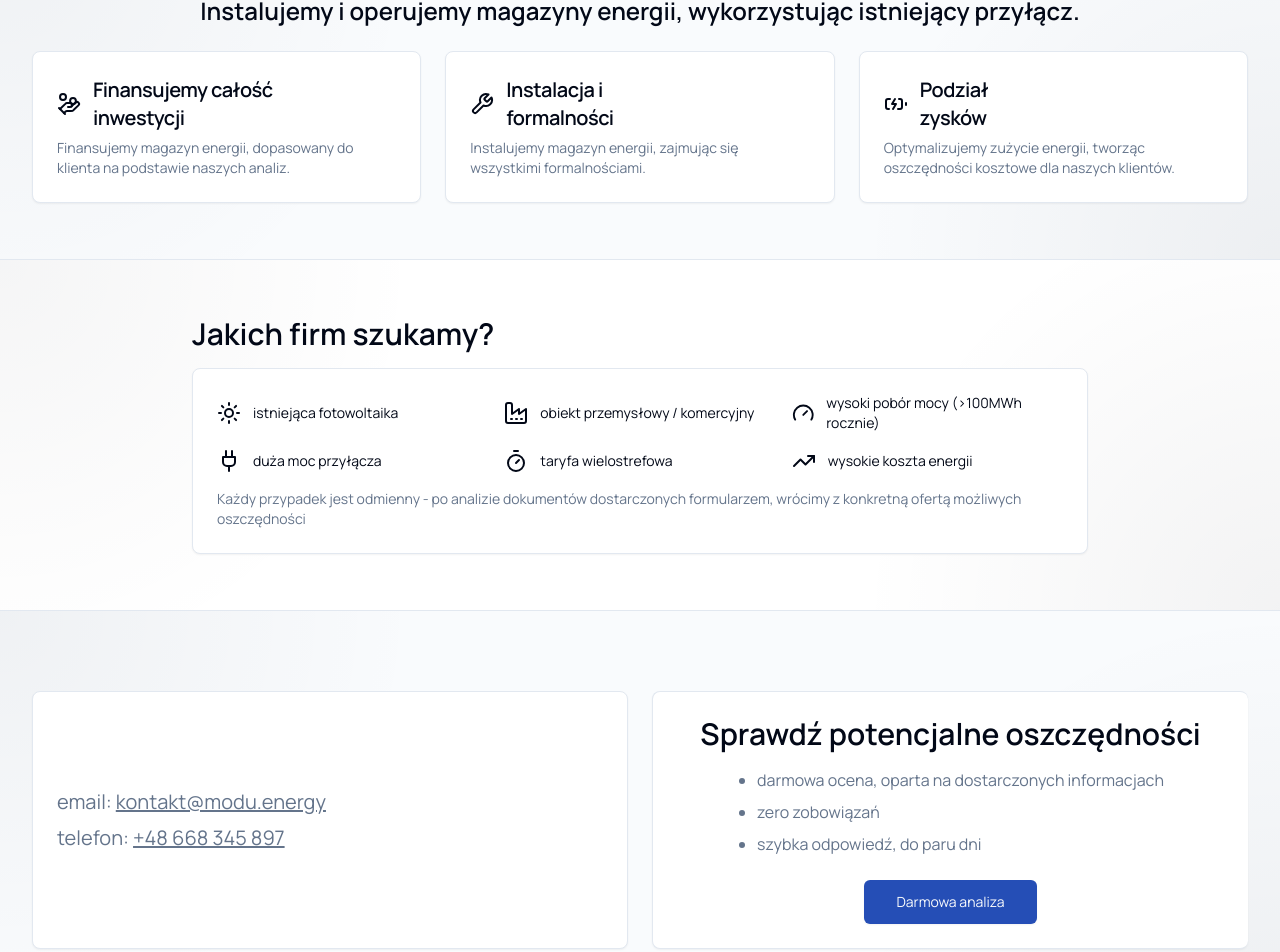
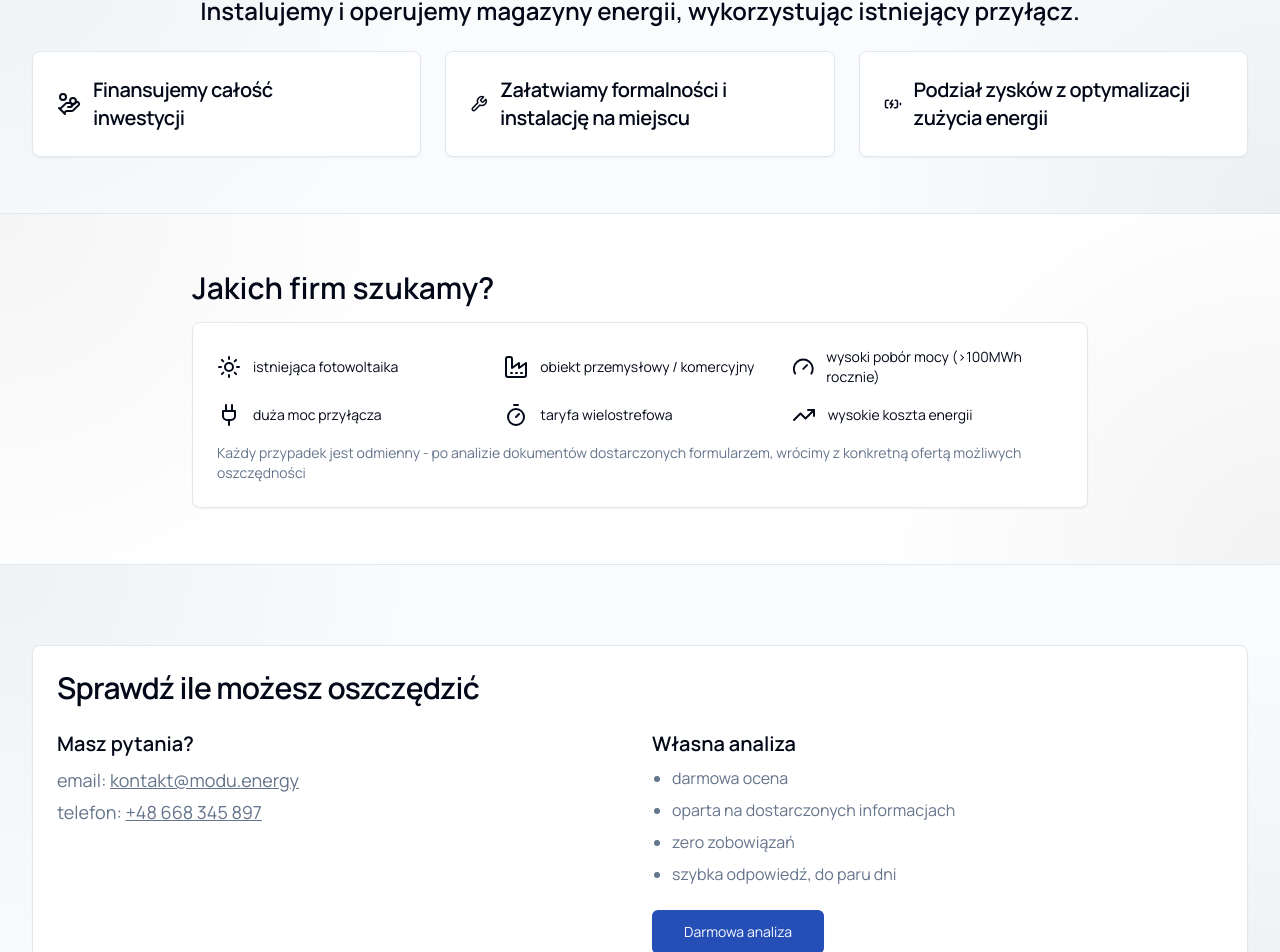
Before and after one commit to szczotex/this-is-not-a-public-project, a React (Vite) app: page / in a window 1280 px wide. Shown: the part 691-1643 px from the top of the page. Built offline with nearby package versions, Linux system fonts and the light colour scheme.

Commit message:
Refactor contact and feature sections
Update feature box titles and remove subtitles. Consolidate contact and form sections into a single visual component with distinct left (contact info) and right (analysis form) sides. Update form heading, bullet points, and button text.

```diff
--- a/src/pages/Index.tsx
+++ b/src/pages/Index.tsx
@@ -53,9 +53,6 @@ const Index = () => {
                       Finansujemy całość<br />inwestycji
                     </CardTitle>
                   </div>
-                  <CardDescription>
-                    Finansujemy magazyn energii, dopasowany do klienta na podstawie naszych analiz.
-                  </CardDescription>
                 </CardHeader>
               </Card>
 
@@ -64,12 +61,9 @@ const Index = () => {
                   <div className="flex items-center gap-3">
                     <Wrench className="text-foreground" />
                     <CardTitle className="text-xl">
-                      Instalacja i<br />formalności
+                      Załatwiamy formalności i instalację na miejscu
                     </CardTitle>
                   </div>
-                  <CardDescription>
-                    Instalujemy magazyn energii, zajmując się wszystkimi formalnościami.
-                  </CardDescription>
                 </CardHeader>
               </Card>
 
@@ -78,12 +72,9 @@ const Index = () => {
                   <div className="flex items-center gap-3">
                     <BatteryCharging className="text-foreground" />
                     <CardTitle className="text-xl">
-                      Podział<br />zysków
+                      Podział zysków z optymalizacji zużycia energii
                     </CardTitle>
                   </div>
-                  <CardDescription>
-                    Optymalizujemy zużycie energii, tworząc oszczędności kosztowe dla naszych klientów.
-                  </CardDescription>
                 </CardHeader>
               </Card>
             </div>
@@ -136,37 +127,36 @@ const Index = () => {
         {/* Form CTA */}
         <section id="formularz" className="relative py-12 md:py-20 bg-muted/40 page-texture border-t">
           <div className="container">
-            <div className="grid gap-6 md:grid-cols-2 items-stretch md:divide-x md:divide-border">
     <Card>
-                <CardContent className="pt-6 md:pr-6 h-full flex flex-col justify-center">
-                  <div className="text-muted-foreground text-lg md:text-xl space-y-2">
+      <CardHeader className="pb-2">
+        <CardTitle className="text-2xl md:text-3xl">Sprawdź ile możesz oszczędzić</CardTitle>
+      </CardHeader>
+      <CardContent className="pt-4">
+        <div className="grid gap-6 md:grid-cols-2 items-start">
+          <div>
+            <h3 className="text-xl font-semibold">Masz pytania?</h3>
+            <div className="mt-2 text-muted-foreground text-base md:text-lg space-y-1">
               <p>email: <a href="mailto:kontakt@modu.energy" className="underline">kontakt@modu.energy</a></p>
               <p>telefon: <a href="tel:+48668345897" className="underline">+48 668 345 897</a></p>
             </div>
-                </CardContent>
-              </Card>
-              <Card>
-                <CardContent className="pt-6 md:pl-6">
-                  <div className="text-center">
-                    <h2 className="text-2xl md:text-3xl font-semibold">
-                      Sprawdź potencjalne oszczędności
-                    </h2>
-                    <div className="mt-4 text-left inline-block text-muted-foreground">
-                      <ul className="list-disc pl-5 space-y-2">
-                        <li>darmowa ocena, oparta na dostarczonych informacjach</li>
+          </div>
+          <div>
+            <h3 className="text-xl font-semibold">Własna analiza</h3>
+            <ul className="mt-2 list-disc pl-5 space-y-2 text-muted-foreground">
+              <li>darmowa ocena</li>
+              <li>oparta na dostarczonych informacjach</li>
               <li>zero zobowiązań</li>
               <li>szybka odpowiedź, do paru dni</li>
             </ul>
-                    </div>
             <div className="mt-6">
               <Button asChild variant="hero" size="lg">
                 <a href="https://tally.so/forms/mV6Jvl/edit">Darmowa analiza</a>
               </Button>
             </div>
           </div>
+        </div>
       </CardContent>
     </Card>
-            </div>
           </div>
         </section>
         <section className="relative py-12 md:py-16 bg-background page-texture border-t">
```
Lines whose indentation alone changed are shown as unchanged.
